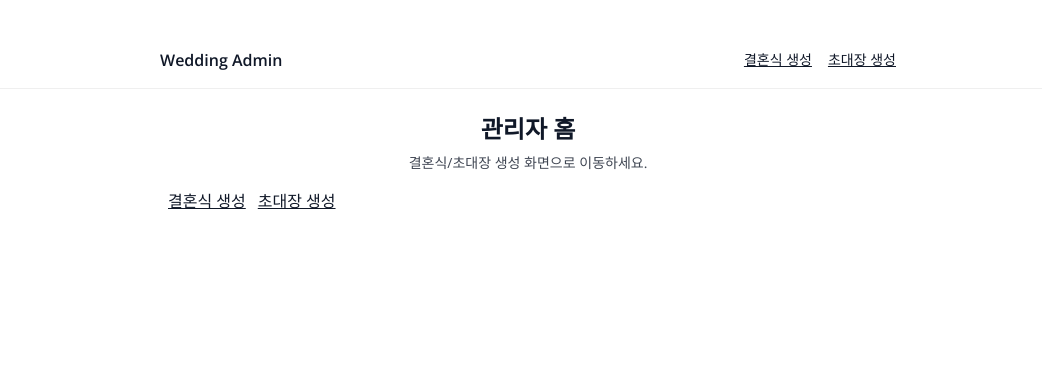
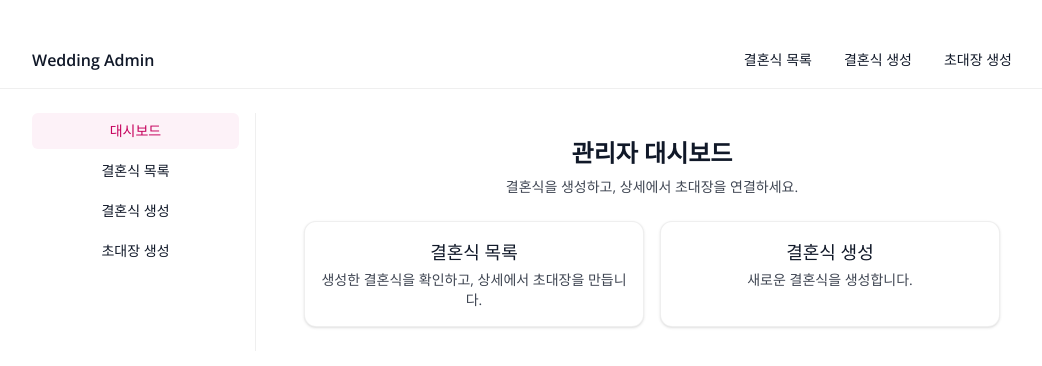
Before and after one commit to reposy/wedding-invitation-frontend, a React (Vite) app in the folder app/: page /admin in a window 1280 px wide. Shown: the top 366 px of the page, without its empty margins (112-1154 px from the left). Built offline with nearby package versions, Linux system fonts and the light colour scheme.

Commit message:
feat(admin): 관리자 홈 대시보드 UI(히어로+액션 카드)

```diff
--- a/app/src/pages/AdminApp.tsx
+++ b/app/src/pages/AdminApp.tsx
@@ -1,6 +1,6 @@
-import { Link, useRoutes } from 'react-router-dom'
+import { Link, NavLink, useRoutes } from 'react-router-dom'
 import type { RouteObject } from 'react-router-dom'
-import { useEffect, useState } from 'react'
+import { useEffect, useState, type ReactNode } from 'react'
 import { useForm } from 'react-hook-form'
 import { Input } from '../components/ui/Input'
 import { Button } from '../components/ui/Button'
@@ -9,16 +9,26 @@ import { createWedding, listWeddings } from '../api/weddings'
 import { createInvitation } from '../api/invitations'
 import type { Wedding } from '../types/api'
 import { useToast } from '../app/ToastProvider'
+import { WeddingList } from './WeddingList'
+import { WeddingDetail } from './WeddingDetail'
 
 function AdminHome() {
 	return (
 		<div className="p-6">
-			<h1 className="text-2xl font-semibold">관리자 홈</h1>
-			<p className="mt-2 text-sm opacity-80">결혼식/초대장 생성 화면으로 이동하세요.</p>
-			<nav className="mt-4 flex gap-3">
-				<Link to="weddings/new" className="underline">결혼식 생성</Link>
-				<Link to="invitations/new" className="underline">초대장 생성</Link>
-			</nav>
+			<section className="mb-6">
+				<h1 className="text-2xl font-semibold">관리자 대시보드</h1>
+				<p className="mt-2 text-sm opacity-80">결혼식을 생성하고, 상세에서 초대장을 연결하세요.</p>
+			</section>
+			<section className="grid grid-cols-1 md:grid-cols-2 gap-4">
+				<Link to="/admin/weddings" className="block rounded-xl border border-neutral-200/60 dark:border-neutral-800/60 bg-white dark:bg-neutral-900 shadow-sm p-4 hover:shadow transition-shadow">
+					<div className="text-lg font-medium">결혼식 목록</div>
+					<p className="mt-1 text-sm opacity-80">생성한 결혼식을 확인하고, 상세에서 초대장을 만듭니다.</p>
+				</Link>
+				<Link to="/admin/weddings/new" className="block rounded-xl border border-neutral-200/60 dark:border-neutral-800/60 bg-white dark:bg-neutral-900 shadow-sm p-4 hover:shadow transition-shadow">
+					<div className="text-lg font-medium">결혼식 생성</div>
+					<p className="mt-1 text-sm opacity-80">새로운 결혼식을 생성합니다.</p>
+				</Link>
+			</section>
 		</div>
 	)
 }
@@ -56,6 +66,24 @@ function CreateWedding() {
 				<Button type="submit" loading={formState.isSubmitting}>생성</Button>
 			</form>
 		</div>
+	)
+}
+
+function AdminNavLink({ to, end, children }: { to: string; end?: boolean; children: ReactNode }) {
+	return (
+		<NavLink
+			to={to}
+			end={end}
+			className={({ isActive }) =>
+				`block rounded-md px-3 py-2 transition-colors ${
+					isActive
+						? 'bg-pink-50 text-pink-700 dark:bg-neutral-800 dark:text-pink-400'
+						: 'hover:bg-neutral-100 dark:hover:bg-neutral-800'
+				}`
+			}
+		>
+			{children}
+		</NavLink>
 	)
 }
 
@@ -122,7 +150,9 @@ function CreateInvitation() {
 
 const routes: RouteObject[] = [
 	{ path: '/', element: <AdminHome /> },
+	{ path: 'weddings', element: <WeddingList /> },
 	{ path: 'weddings/new', element: <CreateWedding /> },
+	{ path: 'weddings/:id', element: <WeddingDetail /> },
 	{ path: 'invitations/new', element: <CreateInvitation /> },
 ]
 
@@ -130,17 +160,28 @@ export function AdminApp() {
 	return (
 		<div className="min-h-screen bg-white text-gray-900 dark:bg-neutral-900 dark:text-neutral-100">
 			<header className="border-b border-neutral-200/60 dark:border-neutral-800/60">
-				<div className="mx-auto max-w-3xl p-4 flex items-center justify-between">
+				<div className="mx-auto max-w-5xl px-4 py-3 flex items-center justify-between">
 					<Link to="/admin" className="font-semibold">Wedding Admin</Link>
-					<nav className="flex gap-4 text-sm">
-						<Link to="/admin/weddings/new" className="underline">결혼식 생성</Link>
-						<Link to="/admin/invitations/new" className="underline">초대장 생성</Link>
+					<nav className="flex gap-2 text-sm">
+						<NavLink to="/admin/weddings" className={({ isActive }) => `px-3 py-1.5 rounded-md ${isActive ? 'bg-pink-600 text-white' : 'hover:bg-neutral-100 dark:hover:bg-neutral-800'}`}>결혼식 목록</NavLink>
+						<NavLink to="/admin/weddings/new" className={({ isActive }) => `px-3 py-1.5 rounded-md ${isActive ? 'bg-pink-600 text-white' : 'hover:bg-neutral-100 dark:hover:bg-neutral-800'}`}>결혼식 생성</NavLink>
+						<NavLink to="/admin/invitations/new" className={({ isActive }) => `px-3 py-1.5 rounded-md ${isActive ? 'bg-pink-600 text-white' : 'hover:bg-neutral-100 dark:hover:bg-neutral-800'}`}>초대장 생성</NavLink>
 					</nav>
 				</div>
 			</header>
-			<main className="mx-auto max-w-3xl">
-				{useRoutes(routes)}
-			</main>
+			<div className="mx-auto max-w-5xl px-4 py-6 flex gap-6">
+				<aside className="hidden md:block w-56 shrink-0 border-r border-neutral-200/60 dark:border-neutral-800/60 pr-4">
+					<nav className="space-y-1 text-sm">
+						<AdminNavLink to="/admin" end>대시보드</AdminNavLink>
+						<AdminNavLink to="/admin/weddings">결혼식 목록</AdminNavLink>
+						<AdminNavLink to="/admin/weddings/new">결혼식 생성</AdminNavLink>
+						<AdminNavLink to="/admin/invitations/new">초대장 생성</AdminNavLink>
+					</nav>
+				</aside>
+				<main className="flex-1 min-w-0">
+					{useRoutes(routes)}
+				</main>
+			</div>
 		</div>
 	)
 }
```
